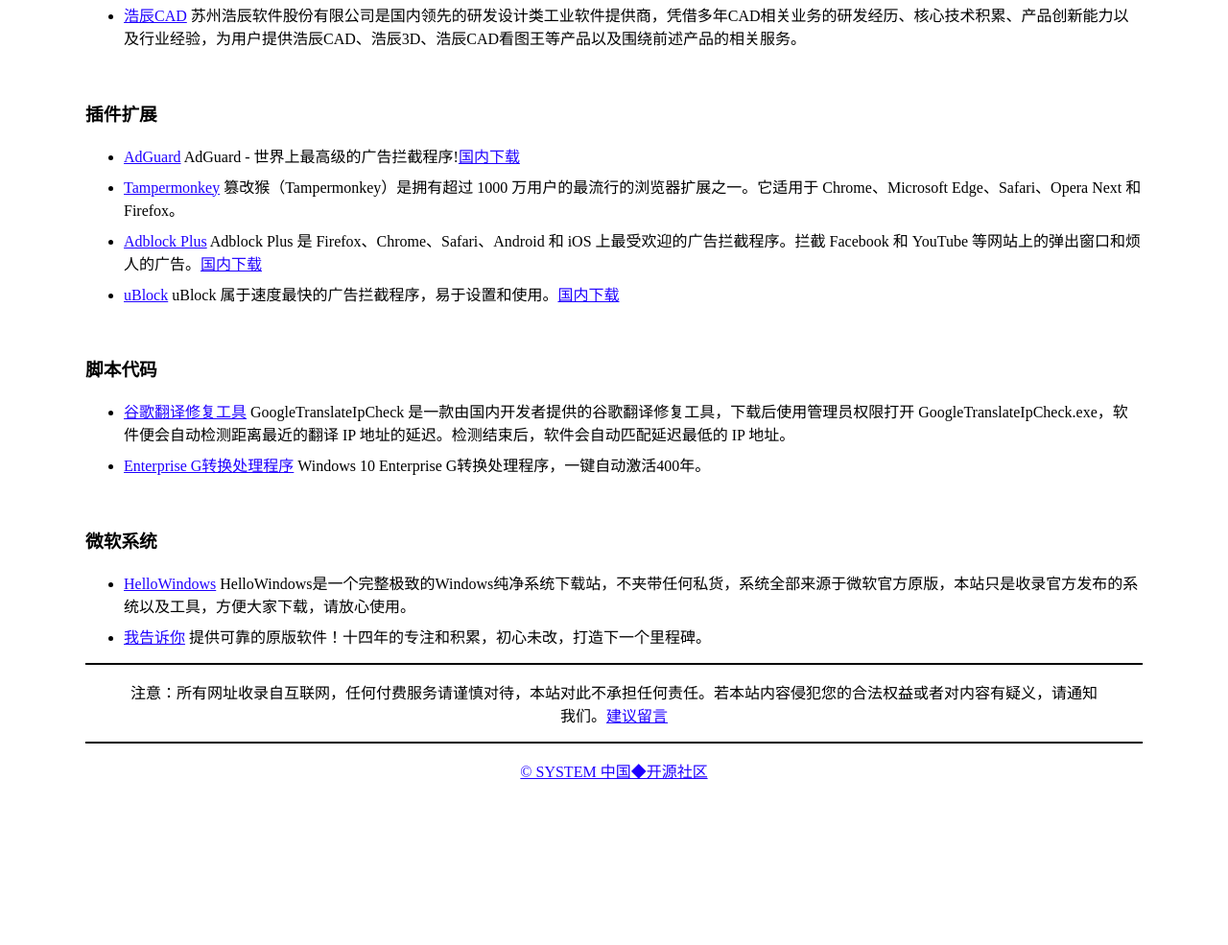
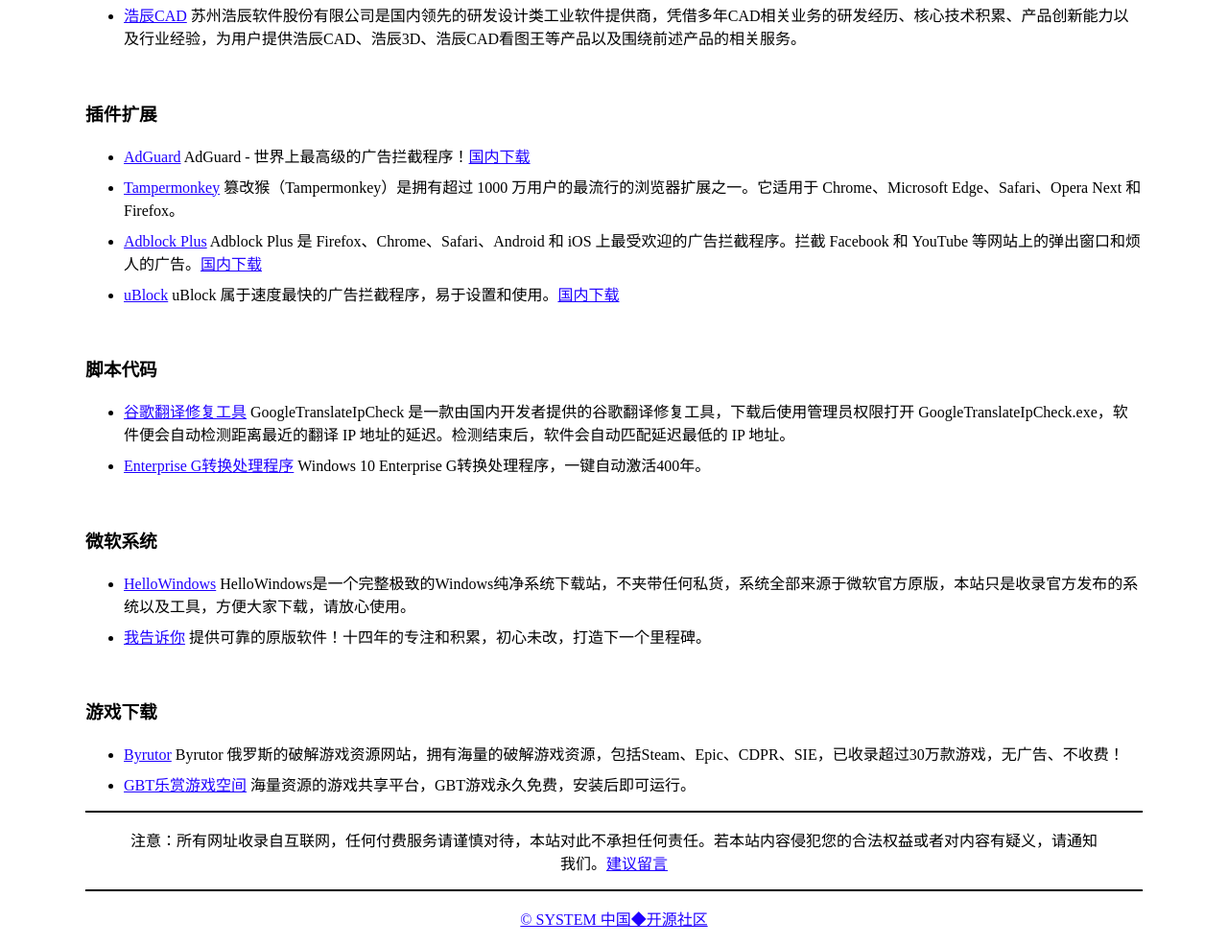
Before and after one commit to kaiyuan12345678/kaiyuan.github.io, a plain HTML site: page index.html in a window 1280 px wide. Shown: the part 1655-2640 px from the top of the page at 96% size. Before the commit the page ends 2486 px from the top, so only its background shows below. Drawn offline with Linux system fonts and the light colour scheme.

Commit message:
增加游戏下载网址

```diff
--- a/index.html
+++ b/index.html
@@ -56,7 +56,8 @@ return (hour >= 24) ? hour - 24 : hour;
 	<a href="#办公软件">办公软件</a> |
 	<a href="#插件扩展">插件扩展</a> |
 	<a href="#脚本代码">脚本代码</a> |
-	<a href="#微软系统">微软系统</a>
+	<a href="#微软系统">微软系统</a> |
+	<a href="#游戏下载">游戏下载</a>
 	 <br style="clear:both">
 	 <br style="clear:both">
     </div>
@@ -171,7 +172,7 @@ WPS Office，让你高效解决办公问题，多个系统平台都可下载WPS
     </h3>
     <ul>
 <li><a href="https://adguard.com/" target="_blank">AdGuard</a>
-AdGuard - 世界上最高级的广告拦截程序!<a href="chajian/AdGuard 4.1.55 chrome.crx" target="_blank">国内下载</a></li>
+AdGuard - 世界上最高级的广告拦截程序！<a href="chajian/AdGuard 4.1.55 chrome.crx" target="_blank">国内下载</a></li>
 <li><a href="https://www.tampermonkey.net/" target="_blank">Tampermonkey</a>
 篡改猴（Tampermonkey）是拥有超过 1000 万用户的最流行的浏览器扩展之一。它适用于 Chrome、Microsoft Edge、Safari、Opera Next 和 Firefox。</li>
 <li><a href="https://adblockplus.org/" target="_blank">Adblock Plus</a>
@@ -202,6 +203,17 @@ HelloWindows是一个完整极致的Windows纯净系统下载站，不夹带任
 提供可靠的原版软件！十四年的专注和积累，初心未改，打造下一个里程碑。</li>
     </ul>
 
+	<br id="游戏下载">
+    <h3>
+      <a>游戏下载</a>
+    </h3>
+    <ul>
+<li><a href="https://byrutdb.org/" target="_blank">Byrutor</a>
+Byrutor 俄罗斯的破解游戏资源网站，拥有海量的破解游戏资源，包括Steam、Epic、CDPR、SIE，已收录超过30万款游戏，无广告、不收费！</li>
+<li><a href="http://gbtgame.ysepan.com/" target="_blank">GBT乐赏游戏空间</a>
+海量资源的游戏共享平台，GBT游戏永久免费，安装后即可运行。</li>
+    </ul>
+
     <hr style="border: 1px solid black;"/>
 
     <blockquote><center>
```
